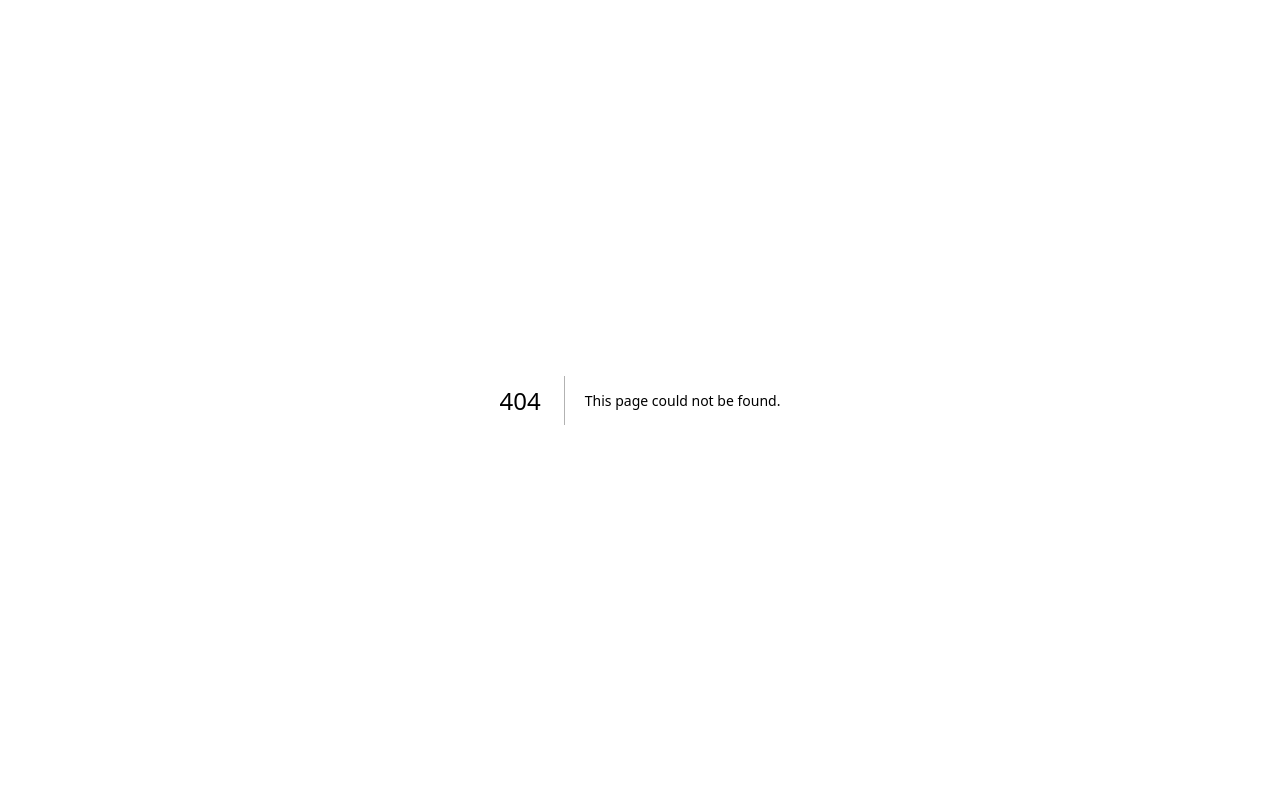
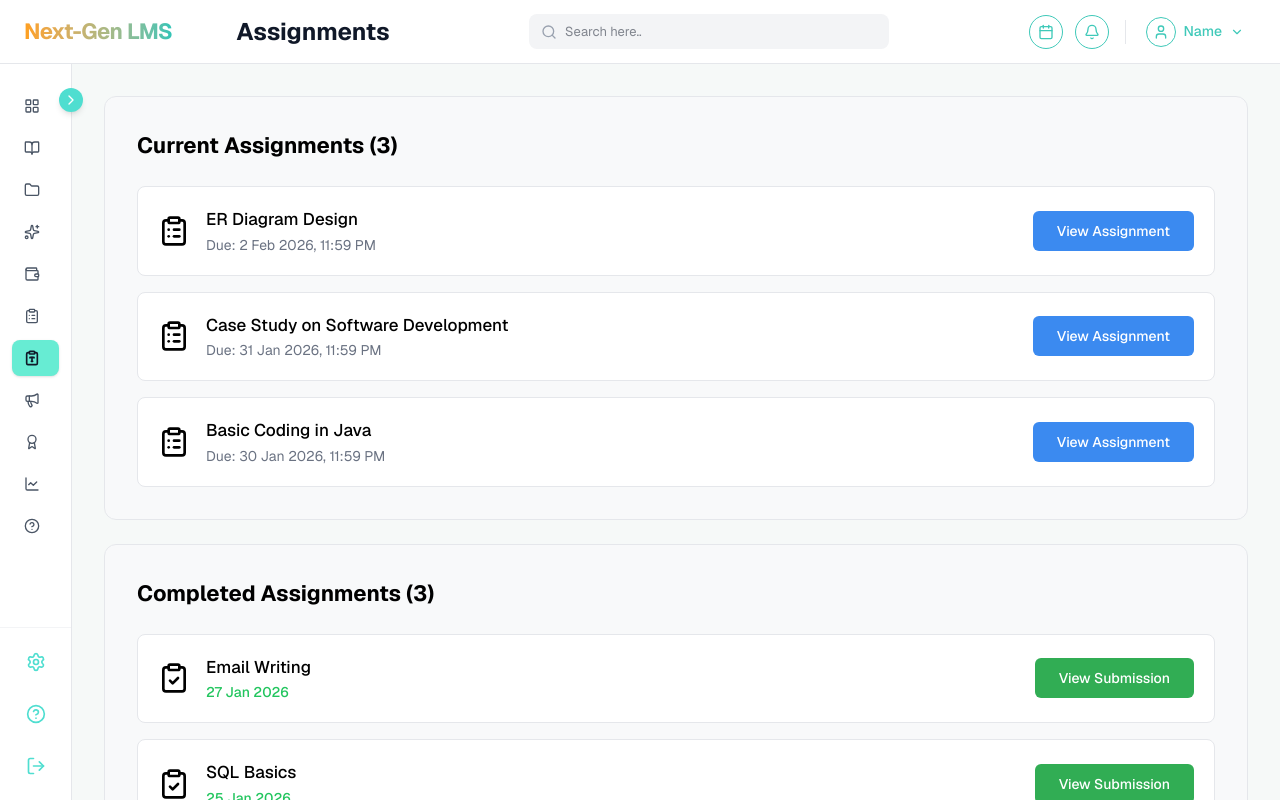
Before and after one commit to faizaanjum7/next-gen-lms, a Next.js app: page /dashboard/assignments in a window 1280 px wide. Before the commit this address had no page. Built offline with nearby package versions, Linux system fonts and the light colour scheme.

Commit message:
added assignments page

```diff
--- /dev/null
+++ b/app/dashboard/assignments/page.tsx
@@ -0,0 +1,112 @@
+"use client";
+
+import React from "react";
+import { ClipboardList, ClipboardCheck } from "lucide-react";
+
+const currentAssignments = [
+    {
+        id: 1,
+        title: "ER Diagram Design",
+        dueDate: "2 Feb 2026, 11:59 PM",
+    },
+    {
+        id: 2,
+        title: "Case Study on Software Development",
+        dueDate: "31 Jan 2026, 11:59 PM",
+    },
+    {
+        id: 3,
+        title: "Basic Coding in Java",
+        dueDate: "30 Jan 2026, 11:59 PM",
+    },
+];
+
+const completedAssignments = [
+    {
+        id: 1,
+        title: "Email Writing",
+        submittedDate: "27 Jan 2026",
+    },
+    {
+        id: 2,
+        title: "SQL Basics",
+        submittedDate: "25 Jan 2026",
+    },
+    {
+        id: 3,
+        title: "Case Study on Project Management",
+        submittedDate: "22 Jan 2026",
+    },
+];
+
+export default function AssignmentsPage() {
+    return (
+        <div className="p-6 md:p-8 w-full max-w-[1400px] flex flex-col gap-6">
+            {/* Current Assignments Section */}
+            <div className="bg-[#f8f9fa] rounded-xl border border-gray-200 p-6 md:p-8">
+                <h2 className="text-[20px] md:text-[22px] font-bold text-black mb-6">
+                    Current Assignments ({currentAssignments.length})
+                </h2>
+
+                <div className="flex flex-col gap-4">
+                    {currentAssignments.map((assignment) => (
+                        <div
+                            key={assignment.id}
+                            className="bg-white border text-black border-gray-200 rounded-lg p-5 flex flex-col sm:flex-row sm:items-center justify-between gap-4 transition-shadow hover:shadow-sm"
+                        >
+                            <div className="flex items-center gap-4">
+                                <div className="flex-shrink-0">
+                                    <ClipboardList className="w-8 h-8 text-black" strokeWidth={2} />
+                                </div>
+                                <div>
+                                    <h3 className="text-base sm:text-[17px] font-medium text-black">
+                                        {assignment.title}
+                                    </h3>
+                                    <p className="text-sm text-gray-500 mt-0.5">
+                                        Due: {assignment.dueDate}
+                                    </p>
+                                </div>
+                            </div>
+                            <button className="whitespace-nowrap bg-[#3b8af0] hover:bg-[#2e74d1] text-white text-sm font-medium px-6 py-2 sm:py-2.5 rounded-md transition-colors w-full sm:w-auto">
+                                View Assignment
+                            </button>
+                        </div>
+                    ))}
+                </div>
+            </div>
+
+            {/* Completed Assignments Section */}
+            <div className="bg-[#f8f9fa] rounded-xl border border-gray-200 p-6 md:p-8">
+                <h2 className="text-[20px] md:text-[22px] font-bold text-black mb-6">
+                    Completed Assignments ({completedAssignments.length})
+                </h2>
+
+                <div className="flex flex-col gap-4">
+                    {completedAssignments.map((assignment) => (
+                        <div
+                            key={assignment.id}
+                            className="bg-white border text-black border-gray-200 rounded-lg p-5 flex flex-col sm:flex-row sm:items-center justify-between gap-4 transition-shadow hover:shadow-sm"
+                        >
+                            <div className="flex items-center gap-4">
+                                <div className="flex-shrink-0">
+                                    <ClipboardCheck className="w-8 h-8 text-black" strokeWidth={2} />
+                                </div>
+                                <div>
+                                    <h3 className="text-base sm:text-[17px] font-medium text-black">
+                                        {assignment.title}
+                                    </h3>
+                                    <p className="text-sm text-[#22c55e] mt-0.5 font-medium">
+                                        {assignment.submittedDate}
+                                    </p>
+                                </div>
+                            </div>
+                            <button className="whitespace-nowrap bg-[#31ad54] hover:bg-[#289145] text-white text-sm font-medium px-6 py-2 sm:py-2.5 rounded-md transition-colors w-full sm:w-auto">
+                                View Submission
+                            </button>
+                        </div>
+                    ))}
+                </div>
+            </div>
+        </div>
+    );
+}
```
